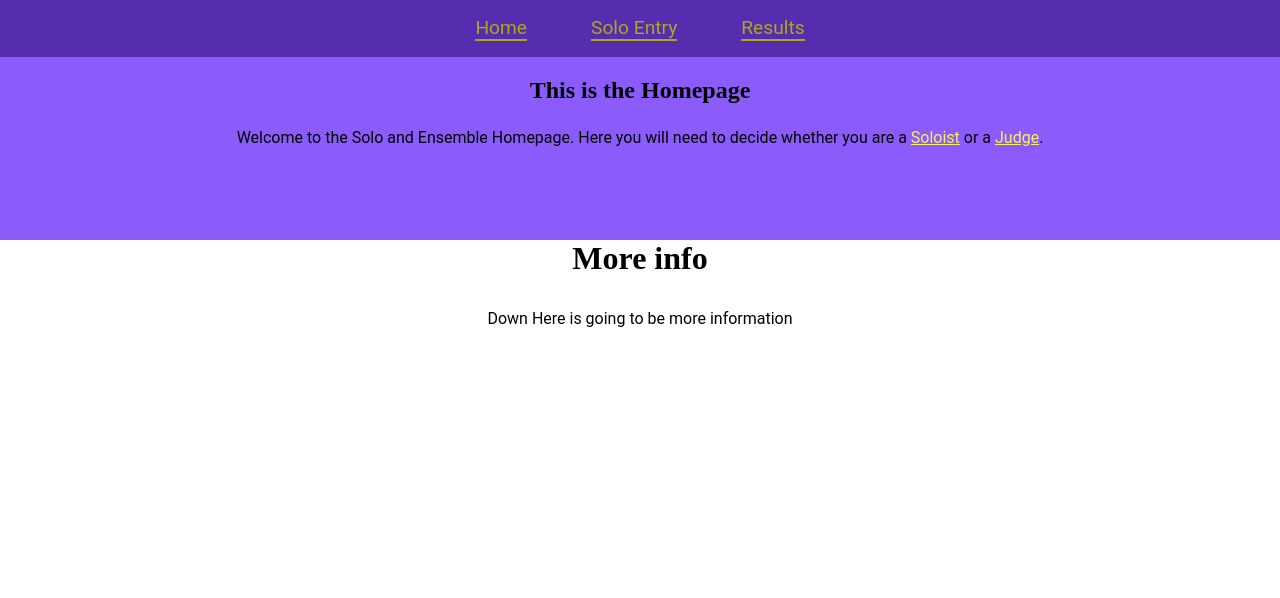
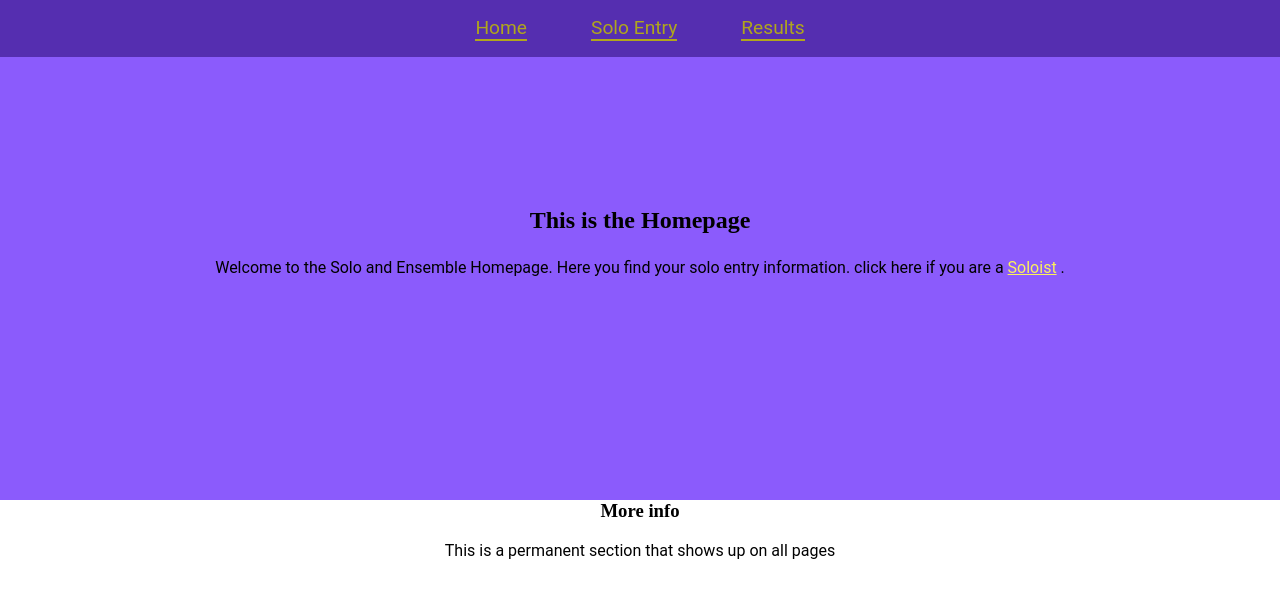
Before and after one commit to joshdjennings/solo-form-app, a React (Create React App) app: page / in a window 1280 px wide. Shown: the top 598 px of the page. Built offline with nearby package versions, Linux system fonts and the light colour scheme; data requests are answered from the project's data file.

Commit message:
removed <form> from SoloEntryForm component

```diff
--- a/src/components/App.js
+++ b/src/components/App.js
@@ -23,7 +23,23 @@ function App() {
 	const displayedSolos = () => {
 		return solos.filter((s) => s.name.includes(search.toLowerCase()));
 	};
+	const addNewSolo = (soloData) => {
+		const dataToSend = {
+			...soloData,
+		};
 
+		const configObj = {
+			method: 'POST',
+			headers: {
+				'Content-Type': 'application/json',
+			},
+			body: JSON.stringify(dataToSend),
+		};
+
+		fetch('http://localhost:3005/solo_information', configObj)
+			.then((r) => r.json())
+			.then((solos) => setSolos((mUV) => [...mUV, solos]));
+	};
 	return (
 		<div className="App">
 			<NavBar />
@@ -33,6 +49,7 @@ function App() {
 						solos={solos}
 						search={search}
 						handleSearch={handleSearch}
+						addNewSolo={addNewSolo}
 					/>
 				</Route>
 
@@ -49,8 +66,8 @@ function App() {
 				</Route>
 			</Switch>
 
-			<h1>More info</h1>
-			<p>Down Here is going to be more information</p>
+			<h3>More info</h3>
+			<p>This is a permanent section that shows up on all pages</p>
 		</div>
 	);
 }
--- a/src/components/Home.js
+++ b/src/components/Home.js
@@ -6,21 +6,14 @@ function Home() {
 			<section>
 				<h1>This is the Homepage</h1>
 				<p>
-					Welcome to the Solo and Ensemble Homepage. Here you will need to
-					decide whether you are a{' '}
+					Welcome to the Solo and Ensemble Homepage. Here you find your solo
+					entry information. click here if you are a{' '}
 					<a
 						style={{ color: '#FCF15B' }}
 						href="http://localhost:3000/entryform"
 					>
 						Soloist
 					</a>{' '}
-					or a{' '}
-					<a
-						style={{ color: '#FCF15B' }}
-						href="http://localhost:3000/judgeform"
-					>
-						Judge
-					</a>
 					.
 				</p>
 			</section>
--- a/src/components/Results.js
+++ b/src/components/Results.js
@@ -11,7 +11,7 @@ function Results({ solos }) {
 				<h1>Results</h1>
 				<p>Enter Search Below</p>
 				<Search />
-			</section>
+
 				<table className="table table-striped">
 					<thead>
 						<tr>
@@ -22,7 +22,7 @@ function Results({ solos }) {
 					</thead>
 					<tbody>{soloRows}</tbody>
 				</table>
-
+			</section>
 			<select>
 				<option value="grapefruit">Grapefruit</option>
 				<option value="lime">Lime</option>
--- a/src/components/SoloEntryForm.js
+++ b/src/components/SoloEntryForm.js
@@ -1,7 +1,20 @@
-import React from 'react';
+import React, { useState, Form } from 'react';
 import Search from './Search';
 
-function SoloEntryForm({ solos, search, handleSearch }) {
+function SoloEntryForm({ addNewSolo }) {
+	const defaultState = {
+		name: '',
+		title: '',
+		instrument: '',
+	};
+
+	const [formData, setFormData] = useState(defaultState);
+
+	const handleChange = (e) => {
+		const thingWeChange = e.target.name;
+		setFormData(() => ({ ...formData, [thingWeChange]: e.target.value }));
+	};
+
 	return (
 		<div>
 			<section id="soloEntryForm">
@@ -10,6 +23,45 @@ function SoloEntryForm({ solos, search, handleSearch }) {
 
 				<Search />
 			</section>
+			<h3>Add a Solo!</h3>
+			{/* <Form
+				onSubmit={(e) => {
+					e.preventDefault();
+					console.log('submitting form...');
+
+					// reset the form
+					setFormData(defaultState);
+					addNewSolo(formData);
+				}}
+			>
+				<Form.Group widths="equal">
+					<Form.Input
+						fluid
+						label="Name"
+						value={formData.name}
+						onChange={handleChange}
+						placeholder="Name"
+						name="name"
+					/>
+					<Form.Input
+						fluid
+						label="title"
+						value={formData.title}
+						onChange={handleChange}
+						placeholder="title"
+						name="title"
+					/>
+					<Form.Input
+						fluid
+						label="instrument"
+						value={formData.instrument}
+						onChange={handleChange}
+						placeholder="instrument"
+						name="instrument"
+					/>
+				</Form.Group>
+				<Form.Button>Submit</Form.Button>
+			</Form> */}
 		</div>
 	);
 }
--- a/src/index.css
+++ b/src/index.css
@@ -51,7 +51,7 @@ nav a:active {
 #soloEntryForm,
 #results {
 	height: 30vh;
-	min-height: 200px;
+	min-height: 500px;
 	background-color: #8b5bfc;
 	display: flex;
 	align-items: center;
```
Lines whose indentation alone changed are shown as unchanged.
